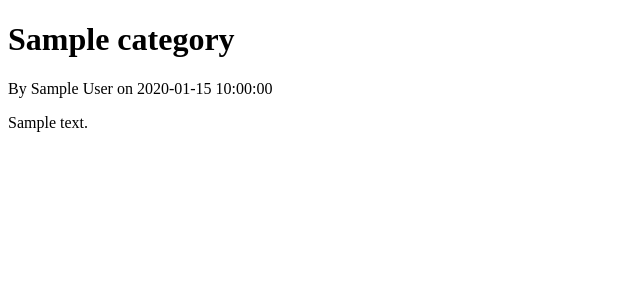
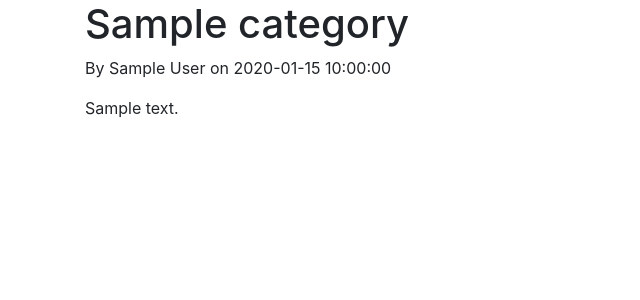
Before and after one commit to kelvinkyalo/pitcch, a Python web app: template templates/home.html in a window 1280 px wide. Shown: the top 300 px of the page, without its empty margins (0-640 px from the left). Run offline with Jinja, Linux system fonts and the light colour scheme; the template is opened without the code that fills it: most values are stand-ins (such as "Sample title", 1, 10 or a date in 2020); some libraries are stand-ins or nearby versions.

Commit message:
Linking bootstrap cdn to our templates for easier and better styling

```diff
--- a/templates/layout.html
+++ b/templates/layout.html
@@ -1,6 +1,13 @@
 <!DOCTYPE html>
 <html>
     <head>
+        <!-- Required meta tags -->
+        <meta charset="utf-8">
+        <meta name="viewport" content="width=device-width, initial-scale=1, shrink-to-fit=no">
+
+        <!-- Bootstrap CSS -->
+        <link rel="stylesheet" href="https://maxcdn.bootstrapcdn.com/bootstrap/4.0.0/css/bootstrap.min.css" integrity="sha384-Gn5384xqQ1aoWXA+058RXPxPg6fy4IWvTNh0E263XmFcJlSAwiGgFAW/dAiS6JXm" crossorigin="anonymous">
+
         {% if title %}
         <title>{{ title }}</title>
         {% else %}
@@ -8,6 +15,12 @@
         {% endif %}
     </head>
     <body>
-        {% block content %}{% endblock %}
+        <div class="container">
+            {% block content %}{% endblock %}
+        </div>
+
+        <script src="https://code.jquery.com/jquery-3.2.1.slim.min.js" integrity="sha384-KJ3o2DKtIkvYIK3UENzmM7KCkRr/rE9/Qpg6aAZGJwFDMVNA/GpGFF93hXpG5KkN" crossorigin="anonymous"></script>
+        <script src="https://cdnjs.cloudflare.com/ajax/libs/popper.js/1.12.9/umd/popper.min.js" integrity="sha384-ApNbgh9B+Y1QKtv3Rn7W3mgPxhU9K/ScQsAP7hUibX39j7fakFPskvXusvfa0b4Q" crossorigin="anonymous"></script>
+        <script src="https://maxcdn.bootstrapcdn.com/bootstrap/4.0.0/js/bootstrap.min.js" integrity="sha384-JZR6Spejh4U02d8jOt6vLEHfe/JQGiRRSQQxSfFWpi1MquVdAyjUar5+76PVCmYl" crossorigin="anonymous"></script>
     </body>
 </html>
```
